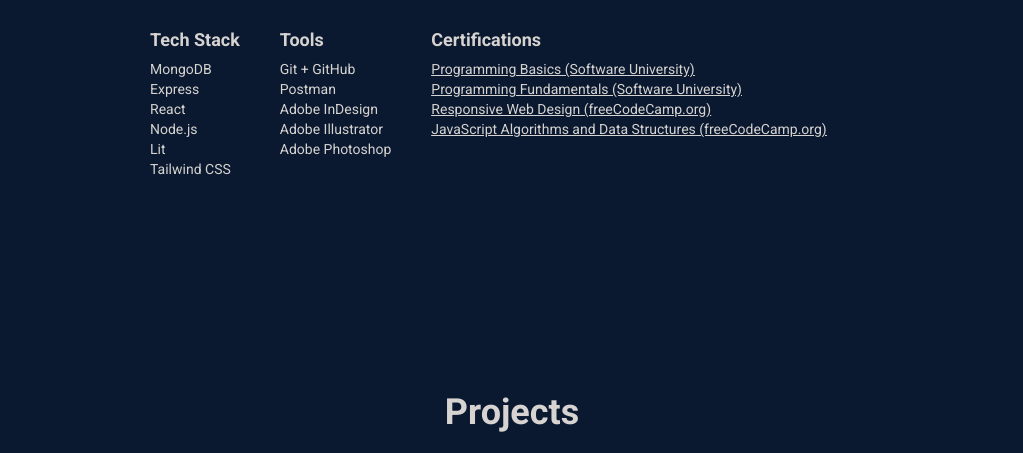
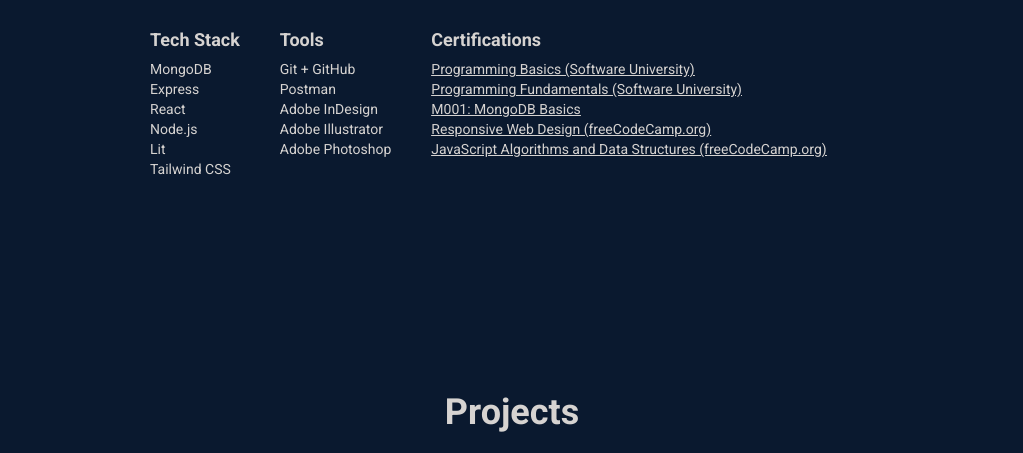
Before and after one commit to mariovyord/portfolio-v2, a website: page docs/index.html in a window 1280 px wide. Shown: the part 1290-1743 px from the top of the page, without its empty margins (128-1151 px from the left). Drawn offline with nearby package versions, Linux system fonts and the light colour scheme.

Commit message:
Added MongoDB certification

```diff
--- a/docs/index.html
+++ b/docs/index.html
@@ -219,6 +219,10 @@
 									Fundamentals (Software University)</a>
 							</li>
 							<li class=" underline hover:text-amber-500">
+								<a href="https://university.mongodb.com/course_completion/a018fedb-7282-46f0-87df-80c2f9d89982?utm_source=copy&utm_medium=social&utm_campaign=university_social_sharing"
+									target="_blank">M001: MongoDB Basics</a>
+							</li>
+							<li class=" underline hover:text-amber-500">
 								<a href="https://freecodecamp.org/certification/mariothebread/responsive-web-design"
 									target="_blank">Responsive
 									Web Design (freeCodeCamp.org)
```
